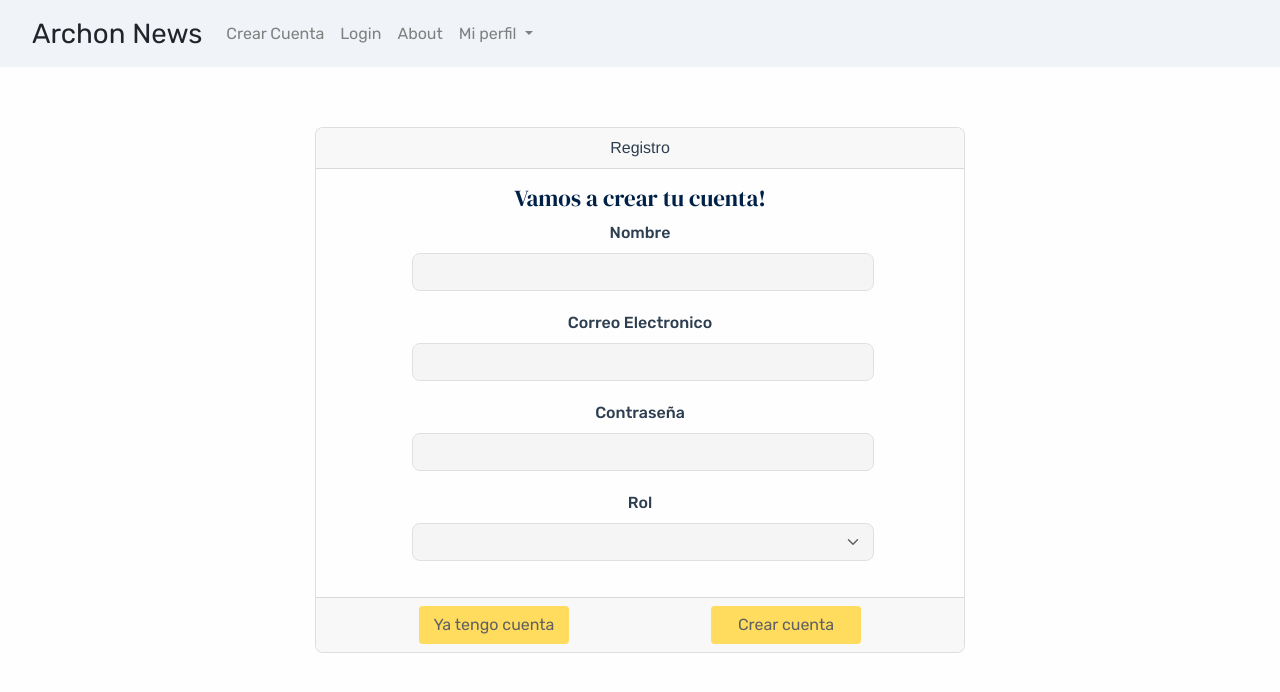
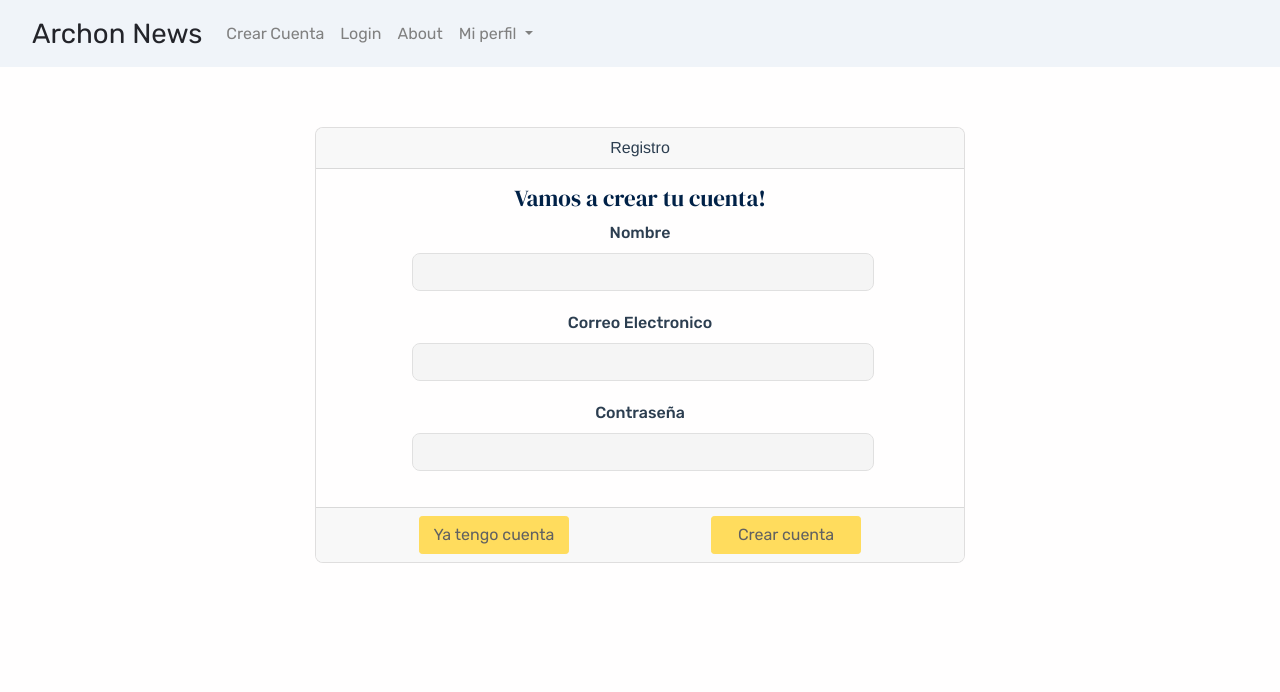
Before and after one commit to mquintero0118/PiaBDM, a Vue app: page /create in a window 1280 px wide. Shown: the top 692 px of the page. Built offline with nearby package versions, Linux system fonts and the light colour scheme.

Commit message:
Removed selection of "rol"

```diff
--- a/src/components/Create.vue
+++ b/src/components/Create.vue
@@ -91,32 +91,6 @@
             </div>
           </transition>
         </div>
-        <div id="globalRol" class="field">
-          <label for="labelRol">Rol</label>
-          <select
-            class="form-select"
-            aria-label="Default select example"
-            v-model="selectedV"
-            @click="checkInput('selectedV')"
-          >
-            <option
-              v-for="product in products"
-              v-bind:value="{ id: product.id, text: product.name }"
-              v-bind:key="product"
-            >
-              {{ product.name }}
-            </option>
-          </select>
-          <transition name="fade">
-            <div
-              v-if="selectError === true"
-              class="alert alert-danger d-flex align-items-center"
-              role="alert"
-            >
-              Favor de seleccionar un rol
-            </div>
-          </transition>
-        </div>
       </div>
       <div class="card-footer">
         <div class="container">
@@ -146,23 +120,16 @@ export default {
     const loading = ref(false);
     /* Toast */
     const toast = useToast();
-    /* Select */
-    const products = [
-      { id: 1, name: "Estudiante" },
-      { id: 2, name: "Escuela" },
-    ];
     /* V-models */
     const nameV = ref("");
     const emailV = ref("");
     const passwordV = ref("");
-    const selectedV = ref({ id: "", text: "" });
     /* errors */
     const nameError = ref();
     const emailError = ref();
     const emailError2 = ref();
     const passwordError = ref();
     const passwordError2 = ref();
-    const selectError = ref();
     let msgError = ref("");
     let msgErrorEmail = ref("");
     let errorGlobal = false;
@@ -216,14 +183,10 @@ export default {
         }
       }
       /* Whitespaces validation */
-      if (!selectedV.value.text.replace(/\s/g, "").length) {
-        selectError.value = true;
-      }
       if (
         nameError.value === true ||
         emailError.value === true ||
         passwordError.value === true ||
-        selectError.value === true ||
         passwordError2.value === true
       ) {
         errorGlobal = true;
@@ -235,13 +198,11 @@ export default {
       nameV.value = "";
       emailV.value = "";
       passwordV.value = "";
-      selectedV.value = { id: "", text: "" };
     }
     function cleanAlerts() {
       nameError.value = false;
       emailError.value = false;
       passwordError.value = false;
-      selectError.value = false;
     }
     function checkInput(id) {
       if (id === "inputNameR") {
@@ -255,16 +216,12 @@ export default {
         passwordError.value = false;
         passwordError2.value = false;
       }
-      if (id === "selectedV") {
-        selectError.value = false;
-      }
     }
     async function sendData() {
       const data = {
         nombre: nameV.value,
         correo: emailV.value,
         password: passwordV.value,
-        rol: selectedV.value.text,
       };
       console.log(data);
     }
@@ -315,13 +272,10 @@ export default {
       loading,
       /* Totast */
       toast,
-      /* Select */
-      products,
       /* V-models */
       nameV,
       emailV,
       passwordV,
-      selectedV,
       /* Errors */
       nameError,
       emailError,
@@ -329,7 +283,6 @@ export default {
       passwordError,
       passwordError2,
       errorGlobal,
-      selectError,
       msgError,
       msgErrorEmail,
       /* Functions */
```
